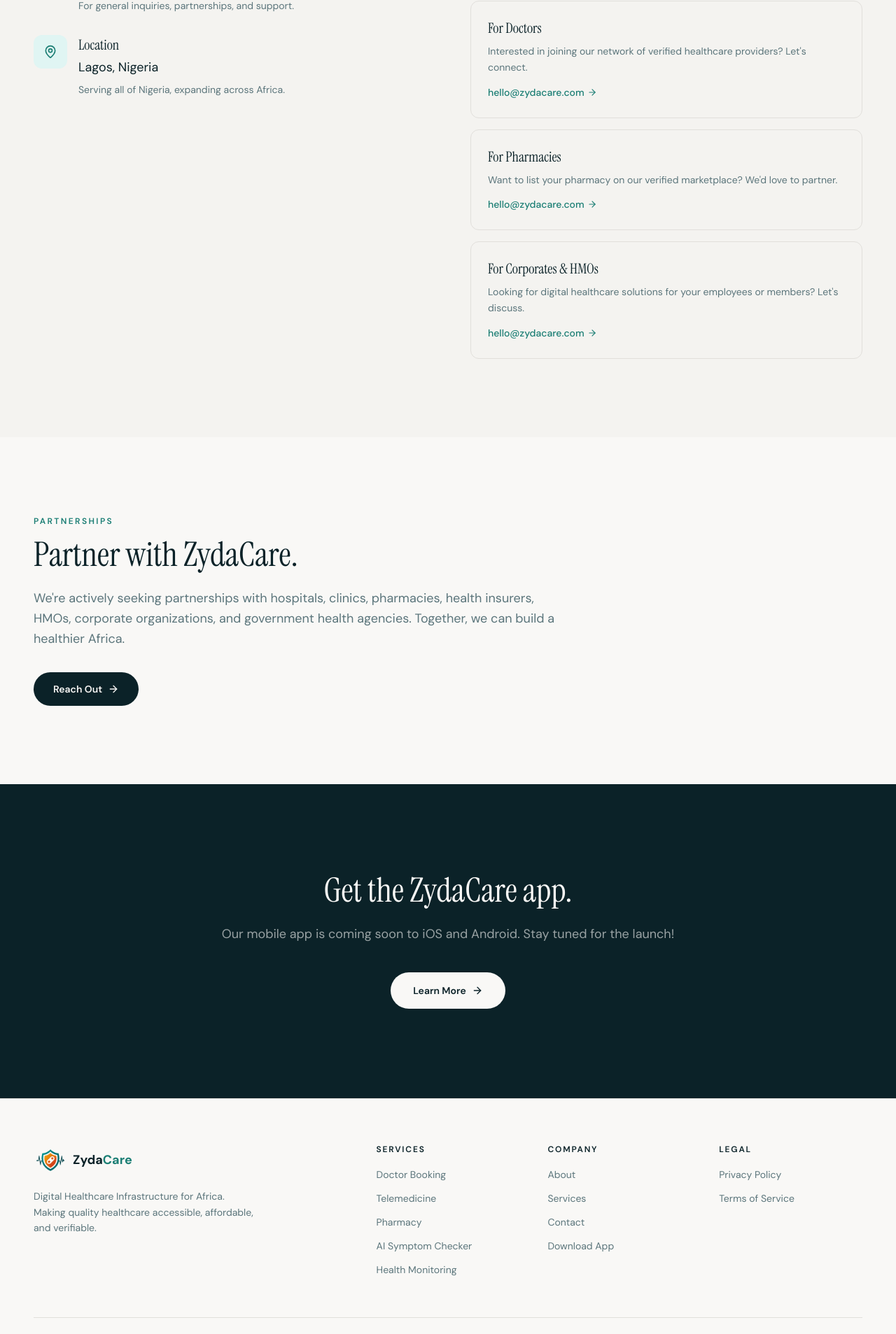
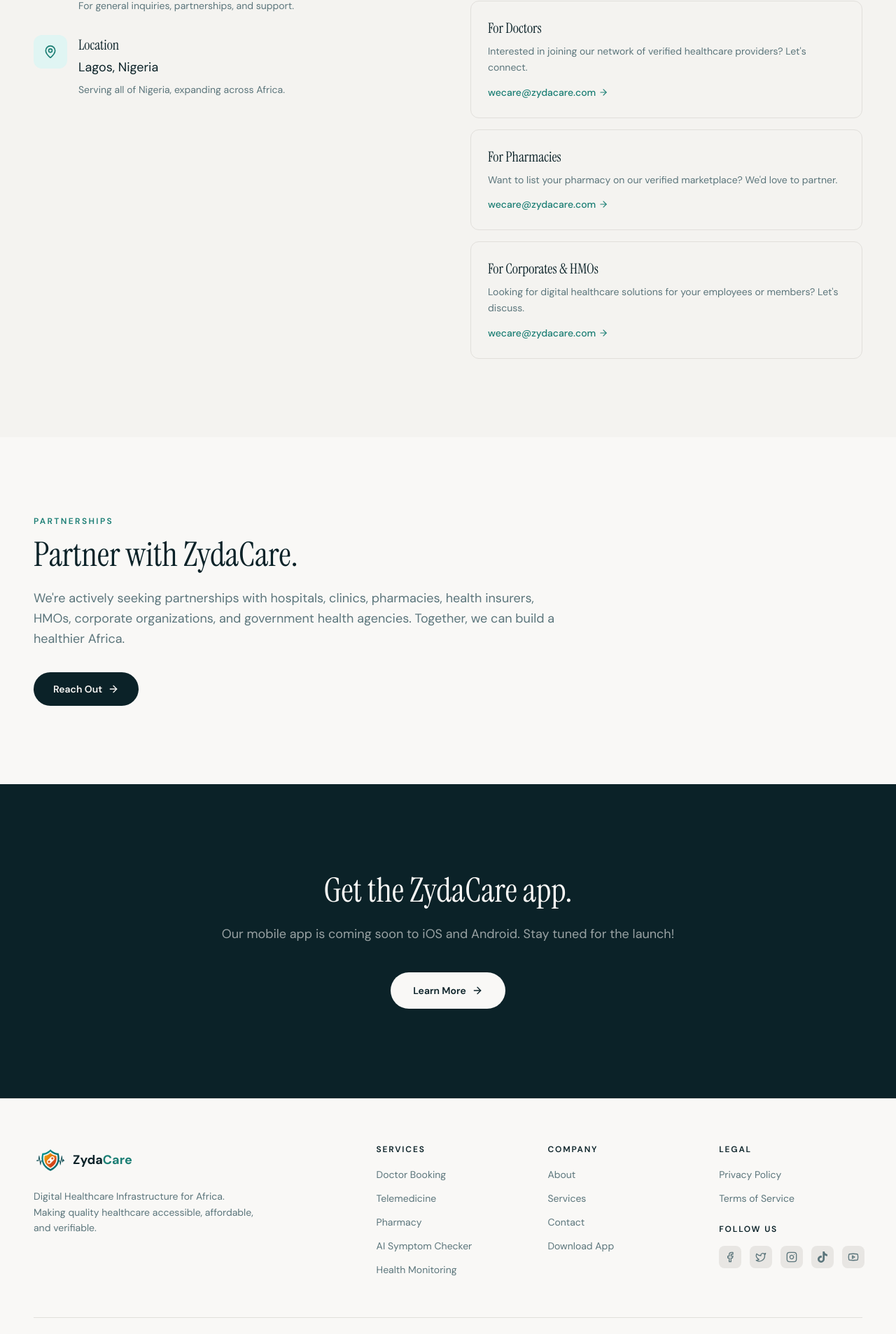
Before and after one commit to ZydaCare/ZydaCare-Website, a React (Vite) app: page /contact in a window 1280 px wide. Shown: the part 792-2699 px from the top of the page at 70% size. Built offline with nearby package versions, Linux system fonts and the light colour scheme; the HTML template or start-up script is replaced by a standard one.

Commit message:
new update

```diff
--- a/package.json
+++ b/package.json
@@ -55,6 +55,7 @@
     "react-day-picker": "^8.10.1",
     "react-dom": "^18.3.1",
     "react-hook-form": "^7.61.1",
+    "react-icons": "^5.5.0",
     "react-resizable-panels": "^2.1.9",
     "react-router-dom": "^6.30.1",
     "recharts": "^2.15.4",
--- a/src/components/AppDownloadSection.tsx
+++ b/src/components/AppDownloadSection.tsx
@@ -16,7 +16,7 @@ const AppDownloadSection = () => (
             Your health, in your pocket.
           </h2>
           <p className="text-muted-foreground text-lg max-w-lg leading-relaxed mb-10">
-            Book doctors, consult via video, order genuine medications, and track your health — all from one app. Available soon on iOS and Android.
+            Book doctors, consult via video, order genuine medications, and track your health all from one app. Available soon on iOS and Android.
           </p>
 
           <div className="flex flex-col sm:flex-row gap-4">
--- a/src/components/Footer.tsx
+++ b/src/components/Footer.tsx
@@ -1,5 +1,7 @@
 import { Link } from "react-router-dom";
+import { Facebook, Twitter, Instagram, Linkedin, Youtube } from "lucide-react";
 import logo from "@/assets/logo.png";
+import { SiTiktok } from "react-icons/si";
 
 const Footer = () => (
   <footer className="border-t border-border py-16 bg-background">
@@ -50,19 +52,68 @@ const Footer = () => (
 
         <div>
           <h4 className="text-xs font-semibold uppercase tracking-[0.15em] text-foreground mb-4">Legal</h4>
-          <ul className="space-y-2.5">
+          <ul className="space-y-2.5 mb-6">
             {["Privacy Policy", "Terms of Service"].map((item) => (
               <li key={item}>
                 <span className="text-sm text-muted-foreground">{item}</span>
               </li>
             ))}
           </ul>
+
+          <h4 className="text-xs font-semibold uppercase tracking-[0.15em] text-foreground mb-4">Follow Us</h4>
+          <div className="flex gap-3">
+            <a
+              href="https://facebook.com/zydacare"
+              target="_blank"
+              rel="noopener noreferrer"
+              className="p-2 rounded-lg bg-muted hover:bg-muted/80 transition-colors group"
+              aria-label="Facebook"
+            >
+              <Facebook className="w-4 h-4 text-muted-foreground group-hover:text-foreground transition-colors" />
+            </a>
+            <a
+              href="https://twitter.com/zydacare"
+              target="_blank"
+              rel="noopener noreferrer"
+              className="p-2 rounded-lg bg-muted hover:bg-muted/80 transition-colors group"
+              aria-label="Twitter"
+            >
+              <Twitter className="w-4 h-4 text-muted-foreground group-hover:text-foreground transition-colors" />
+            </a>
+            <a
+              href="https://instagram.com/zydacare"
+              target="_blank"
+              rel="noopener noreferrer"
+              className="p-2 rounded-lg bg-muted hover:bg-muted/80 transition-colors group"
+              aria-label="Instagram"
+            >
+              <Instagram className="w-4 h-4 text-muted-foreground group-hover:text-foreground transition-colors" />
+            </a>
+            <a
+              href="https://tiktok.com/@zydacare"
+              target="_blank"
+              rel="noopener noreferrer"
+              className="p-2 rounded-lg bg-muted hover:bg-muted/80 transition-colors group"
+              aria-label="TikTok"
+            >
+              <SiTiktok className="w-4 h-4 text-muted-foreground group-hover:text-foreground transition-colors" />
+            </a>
+            <a
+              href="https://youtube.com/zydacare"
+              target="_blank"
+              rel="noopener noreferrer"
+              className="p-2 rounded-lg bg-muted hover:bg-muted/80 transition-colors group"
+              aria-label="YouTube"
+            >
+              <Youtube className="w-4 h-4 text-muted-foreground group-hover:text-foreground transition-colors" />
+            </a>
+          </div>
         </div>
       </div>
 
       <div className="mt-14 pt-6 border-t border-border flex flex-col sm:flex-row justify-between gap-4 text-xs text-muted-foreground">
         <p>© {new Date().getFullYear()} ZydaCare. All rights reserved.</p>
-        <p>Built for Africa 🌍</p>
+        <p>Built for Africa</p>
       </div>
     </div>
   </footer>
--- a/src/components/ProblemsSection.tsx
+++ b/src/components/ProblemsSection.tsx
@@ -14,7 +14,7 @@ const problems = [
   {
     num: "03",
     title: "Unaffordable Care",
-    desc: "Over 70% of healthcare spending comes directly from patients' pockets — making care a luxury.",
+    desc: "Over 70% of healthcare spending comes directly from patients' pockets making care a luxury.",
   },
   {
     num: "04",
@@ -39,7 +39,7 @@ const ProblemsSection = () => (
             Africa's healthcare system is broken.
           </h2>
           <p className="text-muted-foreground leading-relaxed">
-            These aren't just statistics — they're the daily reality for over 200 million Nigerians.
+            These aren't just statistics, they're the daily reality for over 200 million Nigerians.
           </p>
         </motion.div>
 
--- a/src/components/ServicesSection.tsx
+++ b/src/components/ServicesSection.tsx
@@ -46,7 +46,7 @@ const ServicesSection = () => (
       >
         <p className="section-label mb-4">What We Offer</p>
         <h2 className="font-heading text-4xl md:text-5xl text-foreground leading-[1.05]">
-          From symptom to follow-up — one platform, complete care.
+          From symptom to follow-up, one platform, complete care.
         </h2>
       </motion.div>
 
--- a/src/pages/Contact.tsx
+++ b/src/pages/Contact.tsx
@@ -22,7 +22,7 @@ const Contact = () => (
               Let's talk about healthcare.
             </h1>
             <p className="text-xl text-muted-foreground max-w-2xl leading-relaxed">
-              Whether you're a patient seeking care, a doctor looking to expand your practice, a pharmacy wanting to go digital, or an organization interested in partnership — we'd love to hear from you.
+              Whether you're a patient seeking care, a doctor looking to expand your practice, a pharmacy wanting to go digital, or an organization interested in partnership, we'd love to hear from you.
             </p>
           </motion.div>
         </div>
@@ -49,8 +49,8 @@ const Contact = () => (
                   </div>
                   <div>
                     <h3 className="font-heading text-xl text-foreground mb-1">Email Us</h3>
-                    <a href="mailto:hello@zydacare.com" className="text-primary hover:underline text-lg">
-                      hello@zydacare.com
+                    <a href="mailto:wecare@zydacare.com" className="text-primary hover:underline text-lg">
+                      wecare@zydacare.com
                     </a>
                     <p className="text-sm text-muted-foreground mt-2">
                       For general inquiries, partnerships, and support.
@@ -85,22 +85,22 @@ const Contact = () => (
                 {
                   title: "For Patients",
                   desc: "Need help finding a doctor, ordering medications, or using the platform? We're here for you.",
-                  email: "hello@zydacare.com",
+                  email: "wecare@zydacare.com",
                 },
                 {
                   title: "For Doctors",
                   desc: "Interested in joining our network of verified healthcare providers? Let's connect.",
-                  email: "hello@zydacare.com",
+                  email: "wecare@zydacare.com",
                 },
                 {
                   title: "For Pharmacies",
                   desc: "Want to list your pharmacy on our verified marketplace? We'd love to partner.",
-                  email: "hello@zydacare.com",
+                  email: "wecare@zydacare.com",
                 },
                 {
                   title: "For Corporates & HMOs",
                   desc: "Looking for digital healthcare solutions for your employees or members? Let's discuss.",
-                  email: "hello@zydacare.com",
+                  email: "wecare@zydacare.com",
                 },
               ].map((item, i) => (
                 <div
@@ -136,7 +136,7 @@ const Contact = () => (
               We're actively seeking partnerships with hospitals, clinics, pharmacies, health insurers, HMOs, corporate organizations, and government health agencies. Together, we can build a healthier Africa.
             </p>
             <a
-              href="mailto:hello@zydacare.com"
+              href="mailto:wecare@zydacare.com"
               className="inline-flex items-center justify-center gap-2 rounded-full bg-foreground px-7 py-3.5 text-sm font-semibold text-background hover:opacity-80 transition-opacity"
             >
               Reach Out <ArrowRight size={16} />
--- a/src/pages/Download.tsx
+++ b/src/pages/Download.tsx
@@ -31,7 +31,7 @@ const Download = () => (
                 Your health, in your pocket. <em className="text-primary">Coming soon.</em>
               </h1>
               <p className="text-xl text-muted-foreground max-w-xl leading-relaxed mb-10">
-                The ZydaCare mobile app will bring the full power of our healthcare platform to your fingertips. Book doctors, consult remotely, order medications, and manage your health — all from one app.
+                The ZydaCare mobile app will bring the full power of our healthcare platform to your fingertips. Book doctors, consult remotely, order medications, and manage your health all from one app.
               </p>
 
               <div className="flex flex-col sm:flex-row gap-4 mb-8">
```
Also changed, not shown: src/pages/About.tsx (+9 -9 lines), src/pages/Services.tsx (+5 -5 lines), 1 other file (tests, documents, lock files or other folders).
